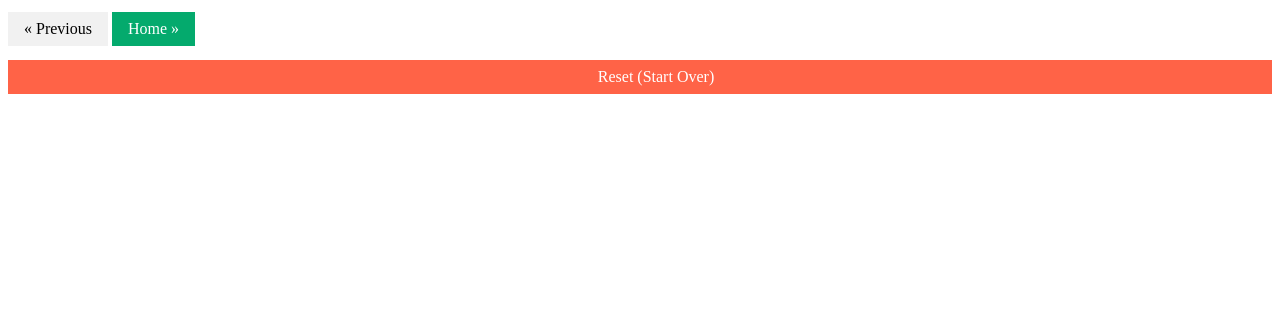
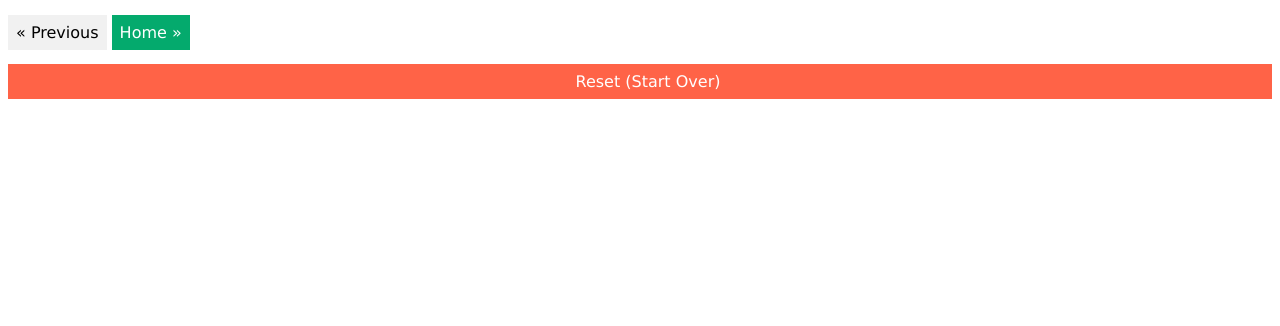
Before and after one commit to dqj5182/whoisinmyphoto, a Flask app: template Flask/templates/classify.html in a window 1280 px wide. Shown: the part 474-800 px from the top of the page. Run offline with Flask 2, Linux system fonts and the light colour scheme; the template is opened without the code that fills it, so the values that code supplies are empty.

Commit message:
Update classify.css

```diff
--- a/Flask/static/css/classify.css
+++ b/Flask/static/css/classify.css
@@ -1,12 +1,16 @@
+*{font-family: verdana;}
+
 a {
+    font-family: verdana;
     text-decoration: none;
     display: inline-block;
-    padding: 8px 16px;
+    padding: 8px 8px;
 }
 
 a:hover {
 background-color: #ddd;
 color: black;
+padding: 8px 8px;
 }
 
 .previous {
@@ -23,6 +27,8 @@ a {
 border-radius: 50%;
 }
 
+
+/* Style buttons */
 .btn {
   background-color: DodgerBlue;
   border: none;
@@ -30,6 +36,7 @@ a {
   padding: 12px 30px;
   cursor: pointer;
   font-size: 20px;
+  border-radius: 10%;
 }
 
 /* Darker background on mouse-over */
```
Lines whose indentation alone changed are shown as unchanged.
